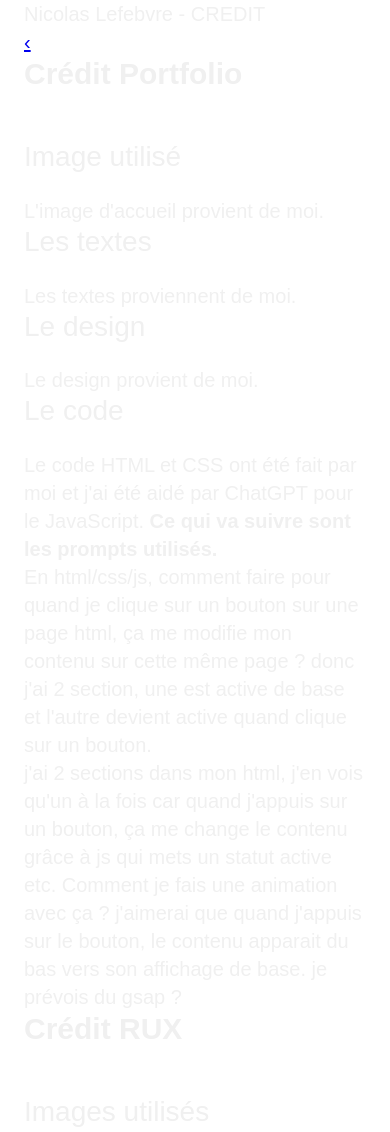
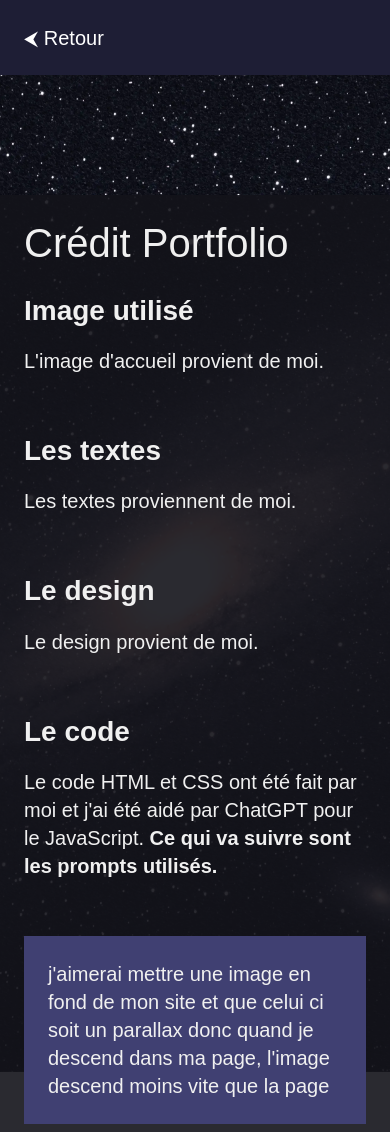
Before and after one commit to NiicoSnow/TFA-2024-2025, a website: page src/pages/credit.html in a window 390 px wide. Shown: the top 1132 px of the page. Drawn offline with nearby package versions, Linux system fonts and the light colour scheme; files that its build step writes are made by us from their sources; files whose address does not match are found by name.

Commit message:
j'ai adapté mon crédit mobile à la nouvelle DA

```diff
--- a/src/pages/credit.html
+++ b/src/pages/credit.html
@@ -26,53 +26,52 @@
 </head>
 <body>
     <!-- je n'ai pas utilisé d'IA pour mon html-->
-    <header class="headerpf grid">
-        <p class="header__titre">Nicolas Lefebvre - CREDIT</p>
-        <div class="header__retour">
-            <a class="header__retour-texte" href="index.html">‹</a>
-        </div>
+     <div class="parallax-bg" aria-hidden="true"></div>
+    <header class="header grid">
+         <nav class="headerCS__nav">
+            <a href="index.html" class="menu__link">⮜&nbsp;Retour</a>
+        </nav>
     </header>
     <main>
         <section class="crédit__portfolio créditSection grid">
-            <h1 class="crédit_portfolio-titre créditTitre">Crédit Portfolio</h1>
-            <h2 class="crédit_portfolio-soustitre créditSousTitre">Image utilisé</h2>
+            <h2 class="crédit_portfolio-titre créditTitre">Crédit Portfolio</h3>
+            <h3 class="crédit_portfolio-soustitre créditSousTitre">Image utilisé</h3>
             <p class="crédit_portfolio-texte créditTexte">L'image d'accueil provient de moi.</p>
-            <h2 class="crédit_portfolio-soustitre créditSousTitre">Les textes</h2>
+            <h3 class="crédit_portfolio-soustitre créditSousTitre">Les textes</h3>
             <p class="crédit_portfolio-texte créditTexte">Les textes proviennent de moi.</p>
-            <h2 class="crédit_portfolio-soustitre créditSousTitre">Le design</h2>
+            <h3 class="crédit_portfolio-soustitre créditSousTitre">Le design</h3>
             <p class="crédit_portfolio-texte créditTexte">Le design provient de moi.</p>
-            <h2 class="crédit_portfolio-soustitre créditSousTitre">Le code</h2>
+            <h3 class="crédit_portfolio-soustitre créditSousTitre">Le code</h3>
             <p class="crédit_portfolio-texte créditTexte">Le code HTML et CSS ont été fait par moi et j'ai été aidé par ChatGPT pour le JavaScript.<span class="évidence"> Ce qui va suivre sont les prompts utilisés.</span></p>
-            <p class="crédit_portfolio-texte créditTexte créditPrompts">En html/css/js, comment faire pour quand je clique sur un bouton sur une page html, ça me modifie mon contenu sur cette même page ? donc j'ai 2 section, une est active de base et l'autre devient active quand clique sur un bouton.</p>
-            <p class="crédit_portfolio-texte créditTexte créditPrompts">j'ai 2 sections dans mon html, j'en vois qu'un à la fois car quand j'appuis sur un bouton, ça me change le contenu grâce à js qui mets un statut active etc. Comment je fais une animation avec ça ? j'aimerai que quand j'appuis sur le bouton, le contenu apparait du bas vers son affichage de base. je prévois du gsap ?</p>
+            <p class="crédit_portfolio-texte créditTexte créditPrompts">j'aimerai mettre une image en fond de mon site et que celui ci soit un parallax donc quand je descend dans ma page, l'image descend moins vite que la page</p>
         </section>
         <section class="crédit__rux créditSection grid">
-            <h1 class="crédit_rux-titre créditTitre">Crédit RUX</h1>
-            <h2 class="crédit_rux-soustitre créditSousTitre">Images utilisés</h2>
+            <h2 class="crédit_rux-titre créditTitre">Crédit RUX</h2>
+            <h3 class="crédit_rux-soustitre créditSousTitre">Images utilisés</h3>
             <p class="crédit_rux-texte créditTexte">Les images sont la plus part faites par notre groupe. L'image utilisé dans la partie "Mise en commun" provient de notre professeur madame Loroy. Les deux photos disponible dans la partie "Quelques plans et photos modifiées" ont été modifié grâce à l'IA de Photoshop.</p>
-            <h2 class="crédit_rux-soustitre créditSousTitre">Les textes</h2>
+            <h3 class="crédit_rux-soustitre créditSousTitre">Les textes</h3>
             <p class="crédit_rux-texte créditTexte">Les textes ont été co-écrites avec les membres du projet.</p>
-            <h2 class="crédit_rux-soustitre créditSousTitre">Le design</h2>
+            <h3 class="crédit_rux-soustitre créditSousTitre">Le design</h3>
             <p class="crédit_rux-texte créditTexte">Le design provient de moi.</p>
-            <h2 class="crédit_rux-soustitre créditSousTitre">Le code</h2>
+            <h3 class="crédit_rux-soustitre créditSousTitre">Le code</h3>
             <p class="crédit_rux-texte créditTexte">Le code HTML et CSS ont été fait par moi et je n'ai pas utilisé de JavaScript.<span class="évidence"> Ce qui va suivre sont les prompts utilisés dans ChatGPT.</span></p>
             <p class="crédit_rux-texte créditTexte créditPrompts">En te basant sur mon contenu html, fait moi les métadonnées : [mon code html]</p>
         </section>
         <section class="crédit__janus créditSection grid">
-            <h1 class="crédit_janus-titre créditTitre">Crédit JANUS</h1>
-            <h2 class="crédit_janus-soustitre créditSousTitre">Images utilisés</h2>
+            <h2 class="crédit_janus-titre créditTitre">Crédit JANUS</h2>
+            <h3 class="crédit_janus-soustitre créditSousTitre">Images utilisés</h3>
             <p class="crédit_janus-texte créditTexte">Les images proviennent de moi et de mon site.</p>
-            <h2 class="crédit_janus-soustitre créditSousTitre">Les textes</h2>
+            <h3 class="crédit_janus-soustitre créditSousTitre">Les textes</h3>
             <p class="crédit_janus-texte créditTexte">Les textes ont été écrit par moi et corrigé syntaxiquement par ChatGPT .</p>
-            <h2 class="crédit_janus-soustitre créditSousTitre">Le design</h2>
+            <h3 class="crédit_janus-soustitre créditSousTitre">Le design</h3>
             <p class="crédit_janus-texte créditTexte">Le design provient de moi.</p>
-            <h2 class="crédit_janus-soustitre créditSousTitre">Le code</h2>
+            <h3 class="crédit_janus-soustitre créditSousTitre">Le code</h3>
             <p class="crédit_janus-texte créditTexte">Le code HTML et CSS ont été fait par moi et je n'ai pas utilisé de JavaScript.<span class="évidence"> Ce qui va suivre sont les prompts utilisés dans ChatGPT.</span></p>
             <p class="crédit_janus-texte créditTexte créditPrompts">Voici mon html, fait moi les métadonnées: [mon code html]</p>
         </section>
         <section class="crédit__DF créditSection grid">
-            <h1 class="crédit_janus-titre créditTitre">Crédit DESIGN FICTION</h1>
-            <h2 class="crédit_janus-soustitre créditSousTitre">Images utilisés</h2>
+            <h2 class="crédit_janus-titre créditTitre">Crédit DESIGN FICTION</h2>
+            <h3 class="crédit_janus-soustitre créditSousTitre">Images utilisés</h3>
             <p class="crédit_janus-texte créditTexte">Les images d'écouteurs et accessoires proviennent de ChatGPT plus exactement Sora. L'image du téléphone est un mockup disponible gratuitement sur le site Freepik.<span class="évidence"> Ce qui va suivre sont les prompts utilisés dans Sora.</span></p>
             <p class="crédit_janus-texte créditTexte créditPrompts">Black wireless earphones with a design similar to the AirPods but looking a bit more futuristic with a white background and we can see the elements better</p>
             <p class="crédit_janus-texte créditTexte créditPrompts">fusionne moi moi l'écouteur de gauche dans chaque image. la première image, garde le design et la deuxième image garde moi la disposition des éléments dans l'écouteur. Il faut que tu me fasses un écouteur sans fil</p>
@@ -82,11 +81,11 @@
             <p class="crédit_janus-texte créditTexte créditPrompts">fait moi le boitier de cet écouteur</p>
             <p class="crédit_janus-texte créditTexte créditPrompts">retire moi les écouteurs du boitier</p>
             <p class="crédit_janus-texte créditTexte créditPrompts">fait moi un cable type-c vers type-c enroulé en noir sur fond blanc</p>
-            <h2 class="crédit_janus-soustitre créditSousTitre">Les textes</h2>
+            <h3 class="crédit_janus-soustitre créditSousTitre">Les textes</h3>
             <p class="crédit_janus-texte créditTexte">Les textes ont été écrit par moi et corrigé syntaxiquement par ChatGPT .</p>
-            <h2 class="crédit_janus-soustitre créditSousTitre">Le design</h2>
+            <h3 class="crédit_janus-soustitre créditSousTitre">Le design</h3>
             <p class="crédit_janus-texte créditTexte">Le design provient de moi. Je me suis inspiré du site d'Apple sur leur écouteurs Airpods Pro 2</p>
-            <h2 class="crédit_janus-soustitre créditSousTitre">Le code</h2>
+            <h3 class="crédit_janus-soustitre créditSousTitre">Le code</h3>
             <p class="crédit_janus-texte créditTexte">Le code HTML et CSS ont été fait par moi et j'ai été aidé par ChatGPT pour le JavaScript.<span class="évidence"> Ce qui va suivre sont les prompts utilisés.</span></p>
             <p class="crédit_janus-texte créditTexte créditPrompts">j'aimerai faire une section commentaire/avis dans mon site web sur mobile comme ça avec une barre en dessous qui dit où tu en es comme dans l'image, comment je fais ça ? je fais un flex horizontale avec les 4 commentaires, ça va aller en horizontal puis je bloque le overflow puis quoi ?</p>
             <p class="crédit_janus-texte créditTexte créditPrompts">pour la version pc tu me proposes quoi ?</p>
@@ -103,6 +102,11 @@
             <p class="crédit_janus-texte créditTexte créditPrompts">décris moi le fonctionnement graphique du site d'apple sur leur airpods pro 2, quand on scroll ?</p>
             <p class="crédit_janus-texte créditTexte créditPrompts">j'aimerai avoir la même chose sur mon site en html/css/js quand je scroll, les élements apparaisse et disparaisse au fur et à mesure où je suis dans le site. avec gsap ?, j'ai des sections</p>
         </section>
+        <footer class="footer grid margin">
+            <p class="footer__titre">Contact :</p>
+            <p class="footer__texte">Nicolas.lefebvre@student.heaj.be</p>
+            <p class="footer__texte">0495 41 53 48</p>
+        </footer>
     </main>
 </body>
 </html>
--- a/src/styles/portfolio.scss
+++ b/src/styles/portfolio.scss
@@ -26,6 +26,9 @@ body{
 }
 .grid > * {
     grid-column: 1 / -1;
+}
+h3{
+    font-size: 28px;
 }
 .parallax-bg{
     position: fixed;
@@ -758,8 +761,6 @@ p{
     }
 }
 
-
-/*
 //crédit
 .crédit__portfolio{
     margin-top: 144px;
@@ -778,17 +779,18 @@ p{
     max-width: 535px;
 }
 .créditPrompts{
-    background-color: #303030;
-    color: #FFF;
+    background-color: $quatrieme;
+    color: $texte;
     padding: 24px;
-    border-radius: 10px;
     font-weight: 200;
     margin-bottom:12px;
 }
 .créditSection{
-    margin-bottom:96px
+    margin-bottom:96px;
+    background-color: rgba($premier,0.9);
+    padding-top: 24px;
+    padding-bottom: 24px;
 }
-*/
 // @media (min-width: 1025px) {
 //     //case study
 //     .gridOut{
```
Also changed, not shown: src/pages/rux.html (+5 -5 lines).
